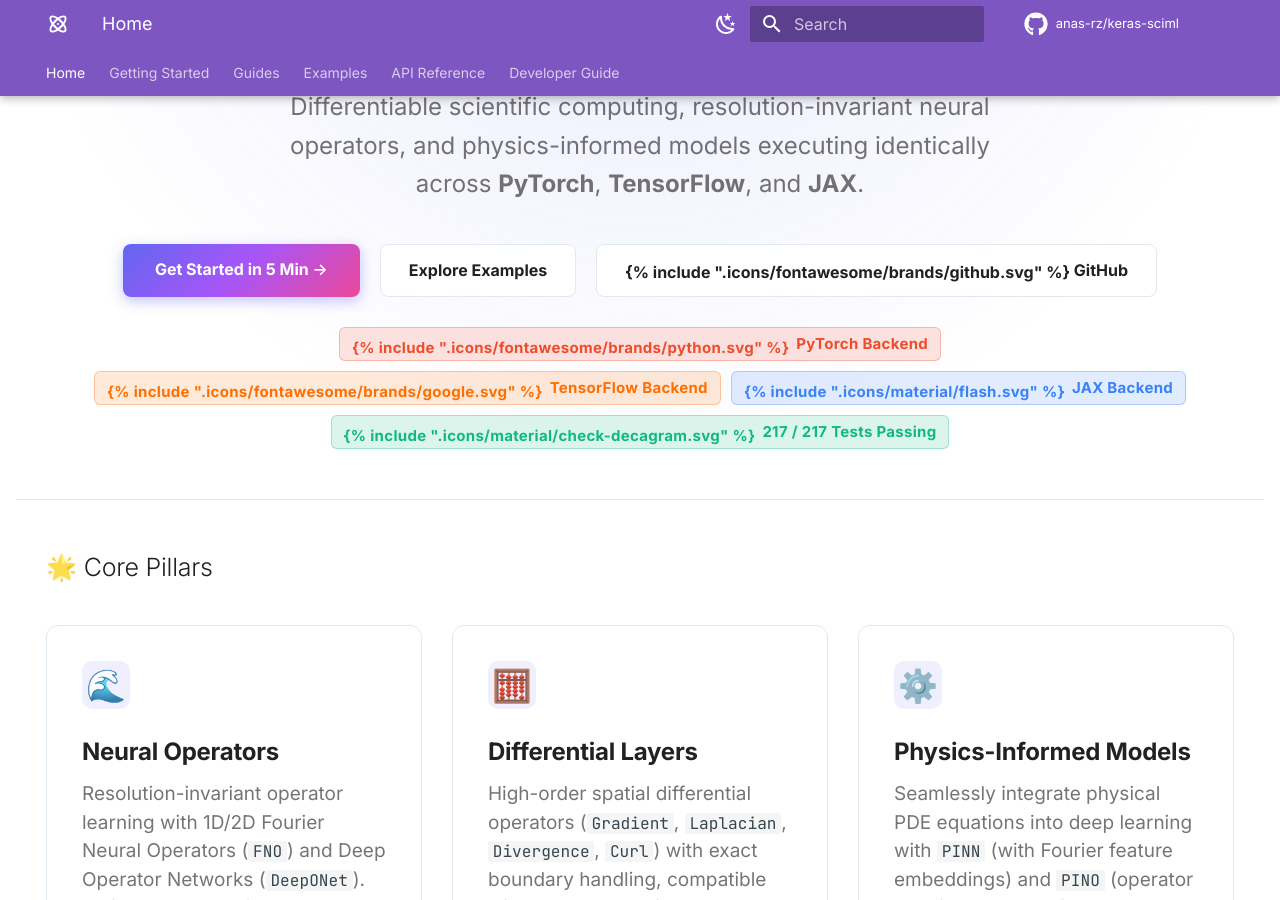
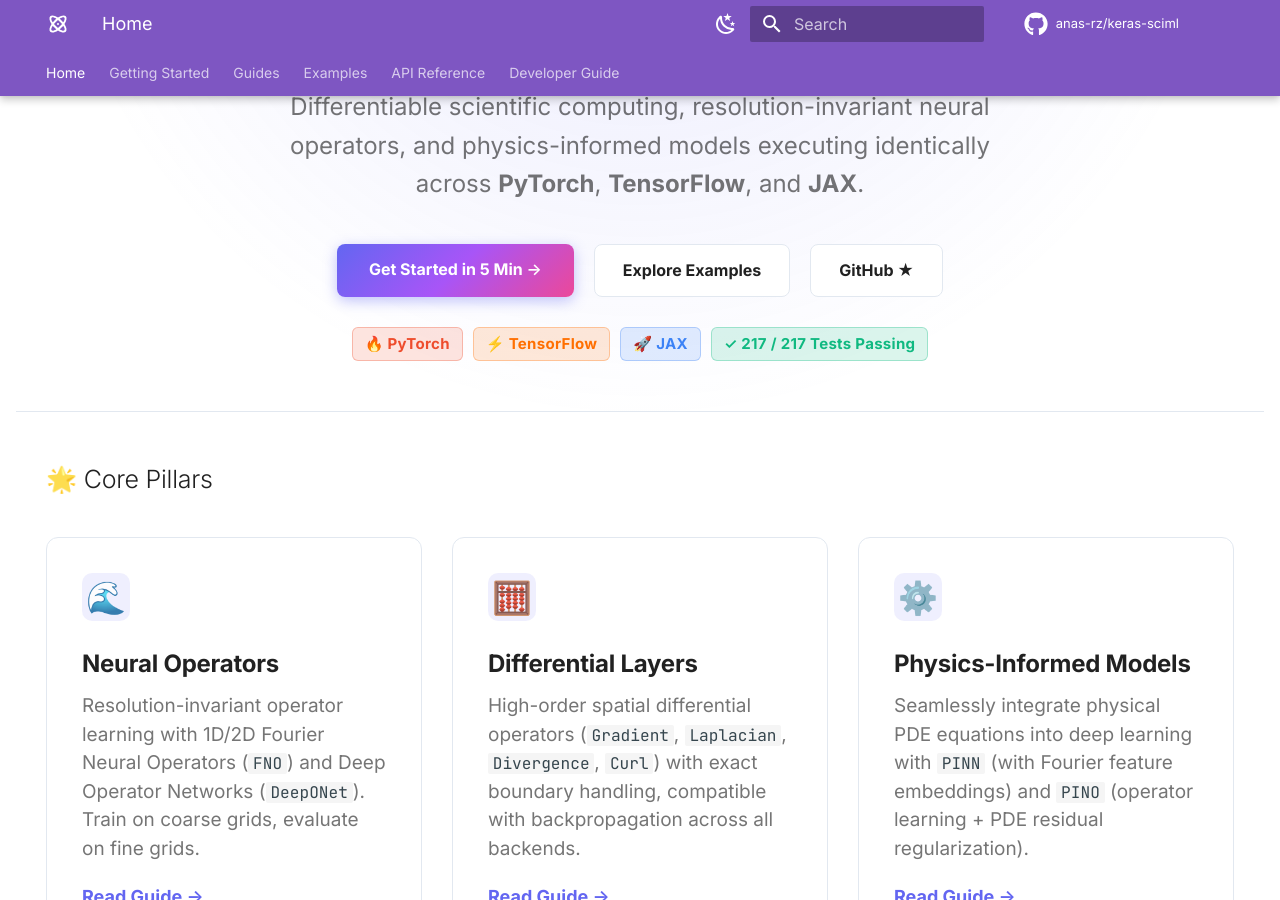
Before and after one commit to anas-rz/keras-sciml, an MkDocs documentation site: the page built from docs/index.md, in a window 1280 px wide and 900 px high, scrolled down 300 px. Built offline with MkDocs 1.6.1 and Material for MkDocs 9.7.7, drawn with Linux system fonts in a browser that asks for light colours; comment, search, counter and statistics services are not loaded.

Commit message:
Fix Liquid include tags and add .nojekyl

```diff
--- a/docs/index.md
+++ b/docs/index.md
@@ -14,14 +14,14 @@
     <a href="getting-started/quickstart/" class="md-button sciml-btn-primary">Get Started in 5 Min →</a>
     <a href="examples/" class="md-button sciml-btn-secondary">Explore Examples</a>
     <a href="https://github.com/anas-rz/keras-sciml" class="md-button sciml-btn-secondary" target="_blank" rel="noopener">
-      <span class="twemoji">{% include ".icons/fontawesome/brands/github.svg" %}</span> GitHub
+      GitHub ★
     </a>
   </div>
   <div style="margin-top: 1.5rem; display: flex; justify-content: center; gap: 0.5rem; flex-wrap: wrap;">
-    <span class="badge-pill badge-torch"><span class="twemoji">{% include ".icons/fontawesome/brands/python.svg" %}</span> PyTorch Backend</span>
-    <span class="badge-pill badge-tf"><span class="twemoji">{% include ".icons/fontawesome/brands/google.svg" %}</span> TensorFlow Backend</span>
-    <span class="badge-pill badge-jax"><span class="twemoji">{% include ".icons/material/flash.svg" %}</span> JAX Backend</span>
-    <span class="badge-pill badge-success"><span class="twemoji">{% include ".icons/material/check-decagram.svg" %}</span> 217 / 217 Tests Passing</span>
+    <span class="badge-pill badge-torch">🔥 PyTorch</span>
+    <span class="badge-pill badge-tf">⚡ TensorFlow</span>
+    <span class="badge-pill badge-jax">🚀 JAX</span>
+    <span class="badge-pill badge-success">✓ 217 / 217 Tests Passing</span>
   </div>
 </div>
 
```
Also changed, not shown: 2 other files.
